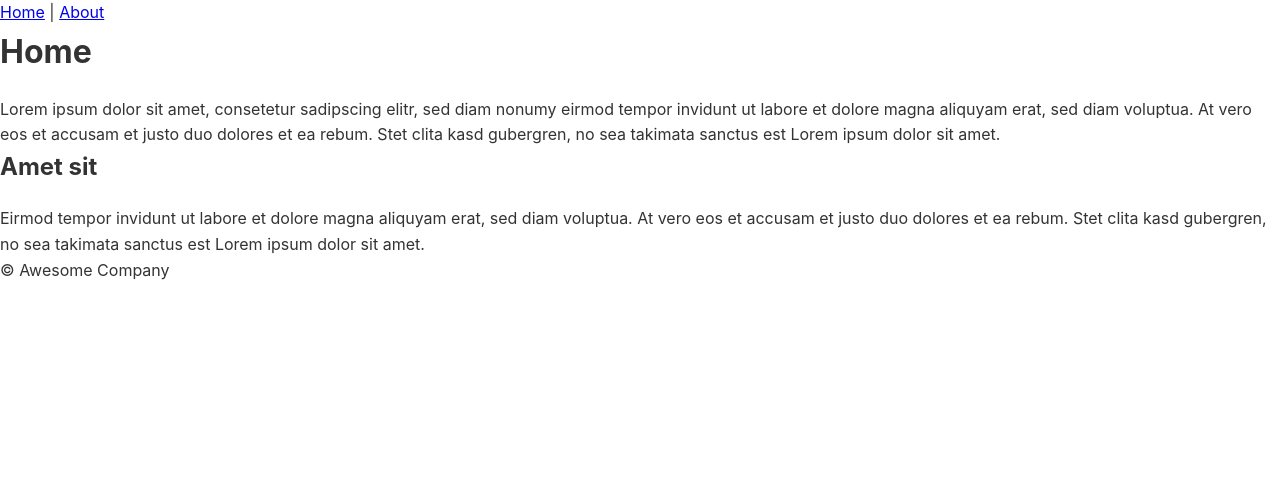
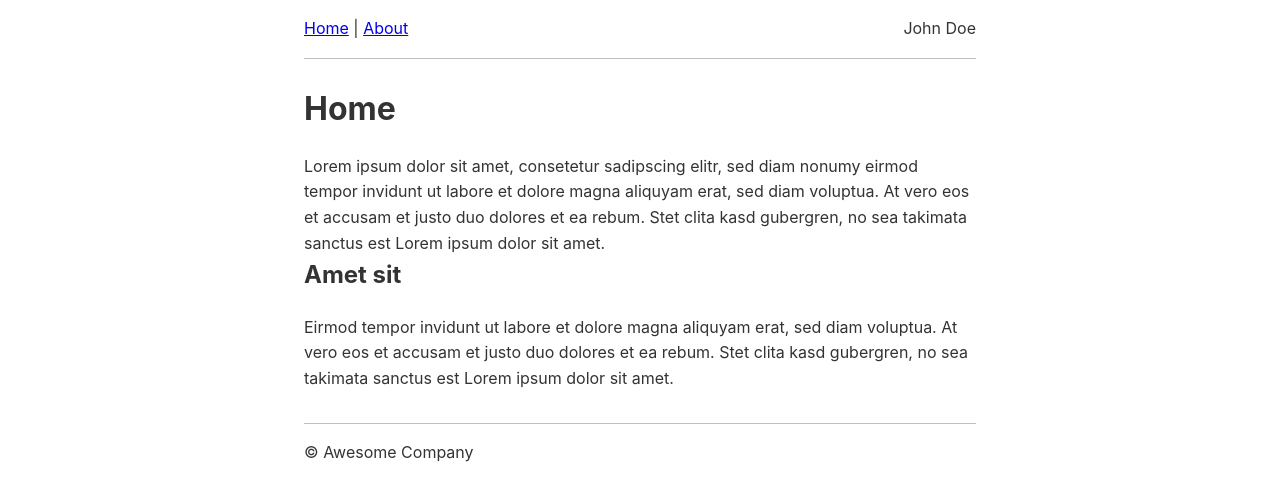
Before and after one commit to maoberlehner/dynamic-vue-layout-components, a Vue app: page / in a window 1280 px wide. Shown: the top 500 px of the page. Built offline with nearby package versions, Linux system fonts and the light colour scheme.

Commit message:
Static layout wrapper components

```diff
--- a/src/App.vue
+++ b/src/App.vue
@@ -1,13 +1,6 @@
 <template>
   <div class="App">
-    <nav class="App__nav">
-      <router-link to="/">Home</router-link> |
-      <router-link to="/about">About</router-link>
-    </nav>
     <router-view/>
-    <footer>
-      &copy; Awesome Company
-    </footer>
   </div>
 </template>
 
--- /dev/null
+++ b/src/layouts/LayoutDefault.vue
@@ -0,0 +1,66 @@
+<template>
+  <div class="LayoutDefault">
+    <nav class="LayoutDefault__nav">
+      <router-link to="/">Home</router-link> |
+      <router-link to="/about">About</router-link>
+
+      <div class="LayoutDefault__user">
+        {{ user ? user.name : `Loading...` }}
+      </div>
+    </nav>
+    <main class="LayoutDefault__main">
+      <slot/>
+    </main>
+    <footer class="LayoutDefault__footer">
+      &copy; Awesome Company
+    </footer>
+  </div>
+</template>
+
+<script>
+export default {
+  name: `LayoutDefault`,
+  data() {
+    return {
+      user: null,
+    };
+  },
+  created() {
+    // Simulate fetching user data.
+    setTimeout(() => {
+      this.user = { name: `John Doe` };
+    }, 2000);
+  },
+};
+</script>
+
+<style lang="scss">
+.LayoutDefault {
+  max-width: 42em;
+  margin-right: auto;
+  margin-left: auto;
+  padding-right: 1em;
+  padding-left: 1em;
+
+  &__nav {
+    padding-top: 1em;
+    padding-bottom: 1em;
+    border-bottom: 1px solid #c0c0c0;
+  }
+
+  &__user {
+    float: right;
+  }
+
+  &__main {
+    padding-top: 1.5em;
+    padding-bottom: 2em;
+  }
+
+  &__footer {
+    padding-top: 1em;
+    padding-bottom: 1em;
+    border-top: 1px solid #c0c0c0;
+  }
+}
+</style>
--- a/src/views/About.vue
+++ b/src/views/About.vue
@@ -1,4 +1,5 @@
 <template>
+  <layout-default>
     <div class="About">
       <h1>About</h1>
       <p>
@@ -18,10 +19,16 @@
         amet.
       </p>
     </div>
+  </layout-default>
 </template>
 
 <script>
+import LayoutDefault from '../layouts/LayoutDefault.vue';
+
 export default {
   name: `About`,
+  components: {
+    LayoutDefault,
+  },
 };
 </script>
--- a/src/views/Home.vue
+++ b/src/views/Home.vue
@@ -1,4 +1,5 @@
 <template>
+  <layout-default>
     <div class="Home">
       <h1>Home</h1>
       <p>
@@ -17,10 +18,16 @@
         amet.
       </p>
     </div>
+  </layout-default>
 </template>
 
 <script>
+import LayoutDefault from '../layouts/LayoutDefault.vue';
+
 export default {
   name: `Home`,
+  components: {
+    LayoutDefault,
+  },
 };
 </script>
```
Lines whose indentation alone changed are shown as unchanged.
